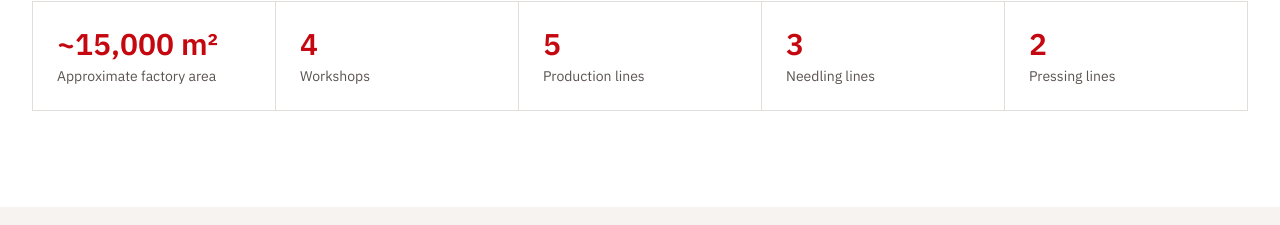
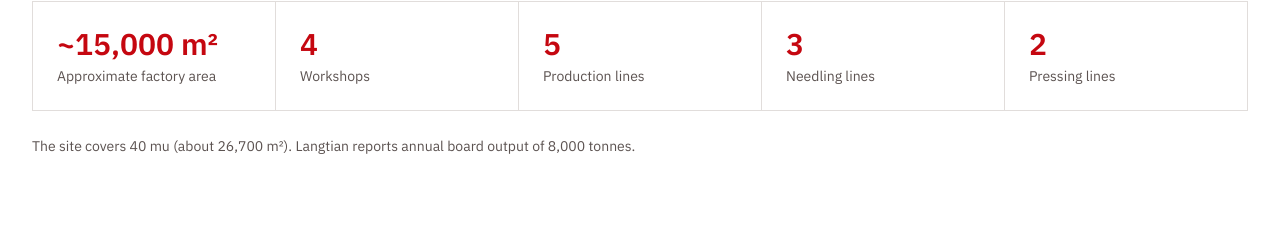
Before and after one commit to luqite-ux/langtianglobal, a Next.js app: page /manufacturing in a window 1280 px wide. Shown: the part 656-881 px from the top of the page. Built offline with nearby package versions, Linux system fonts and the light colour scheme; no server answers; the database is empty.

Commit message:
feat: show sourced site area and annual board output

```diff
--- a/app/manufacturing/page.tsx
+++ b/app/manufacturing/page.tsx
@@ -94,6 +94,12 @@ export default function ManufacturingPage() {
               </Reveal>
             ))}
         </dl>
+        <Reveal>
+          <p className="text-muted-foreground mt-6 max-w-3xl text-sm leading-relaxed">
+            The site covers {f.siteAreaMu} mu (about 26,700 m²). Langtian reports
+            annual board output of {f.reportedAnnualBoardOutputTonnes.toLocaleString('en-US')} tonnes.
+          </p>
+        </Reveal>
       </Section>
 
       <Section tone="muted" labelledBy="photos-title">
--- a/lib/site.ts
+++ b/lib/site.ts
@@ -14,7 +14,9 @@ export const company = {
   },
   /** Facts taken from the supplied source materials. Do not extrapolate beyond these. */
   facility: {
+    siteAreaMu: 40,
     approxAreaSqm: 15000,
+    reportedAnnualBoardOutputTonnes: 8000,
     workshops: 4,
     productionLines: 5,
     needlingLines: 3,
```
